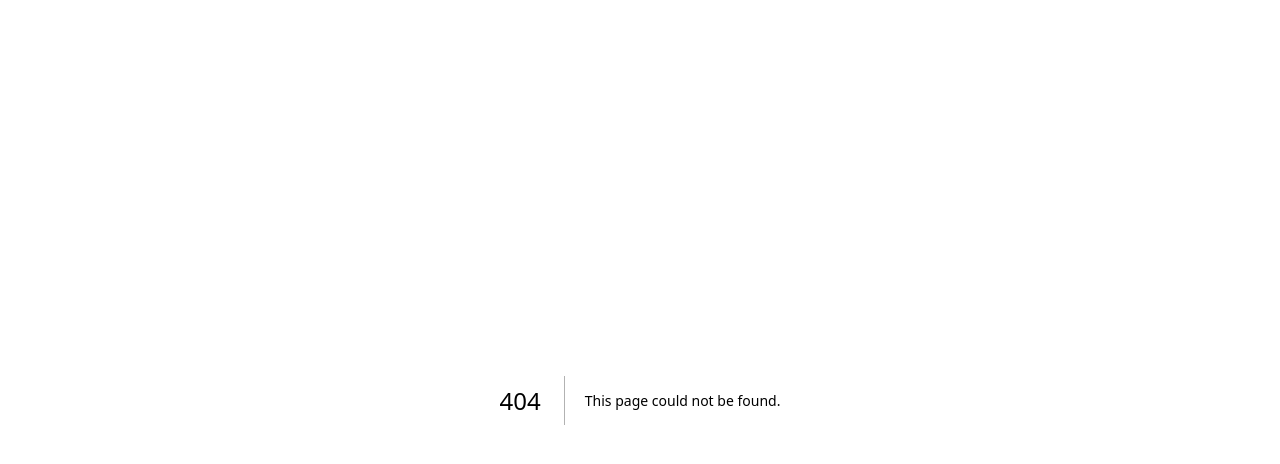
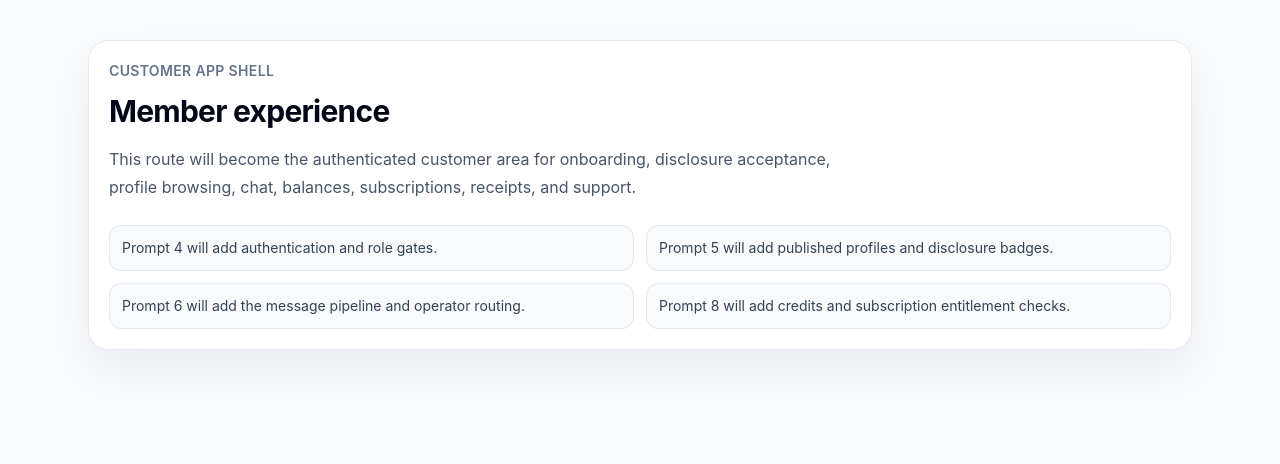
Before and after one commit to besfeng23/Matchy, a Next.js app in the folder apps/web/: page /app in a window 1280 px wide. Before the commit this address had no page. Shown: the top 464 px of the page. Built offline with nearby package versions, Linux system fonts and the light colour scheme.

Commit message:
feat: add member app shell

```diff
--- /dev/null
+++ b/apps/web/src/app/app/page.tsx
@@ -0,0 +1,19 @@
+import { ShellCard } from "@/components/shell-card";
+
+export default function MemberAppPage() {
+  return (
+    <main className="mx-auto flex min-h-screen max-w-6xl flex-col gap-8 px-6 py-10">
+      <ShellCard
+        eyebrow="Customer app shell"
+        title="Member experience"
+        description="This route will become the authenticated customer area for onboarding, disclosure acceptance, profile browsing, chat, balances, subscriptions, receipts, and support."
+        items={[
+          "Prompt 4 will add authentication and role gates.",
+          "Prompt 5 will add published profiles and disclosure badges.",
+          "Prompt 6 will add the message pipeline and operator routing.",
+          "Prompt 8 will add credits and subscription entitlement checks.",
+        ]}
+      />
+    </main>
+  );
+}
```
